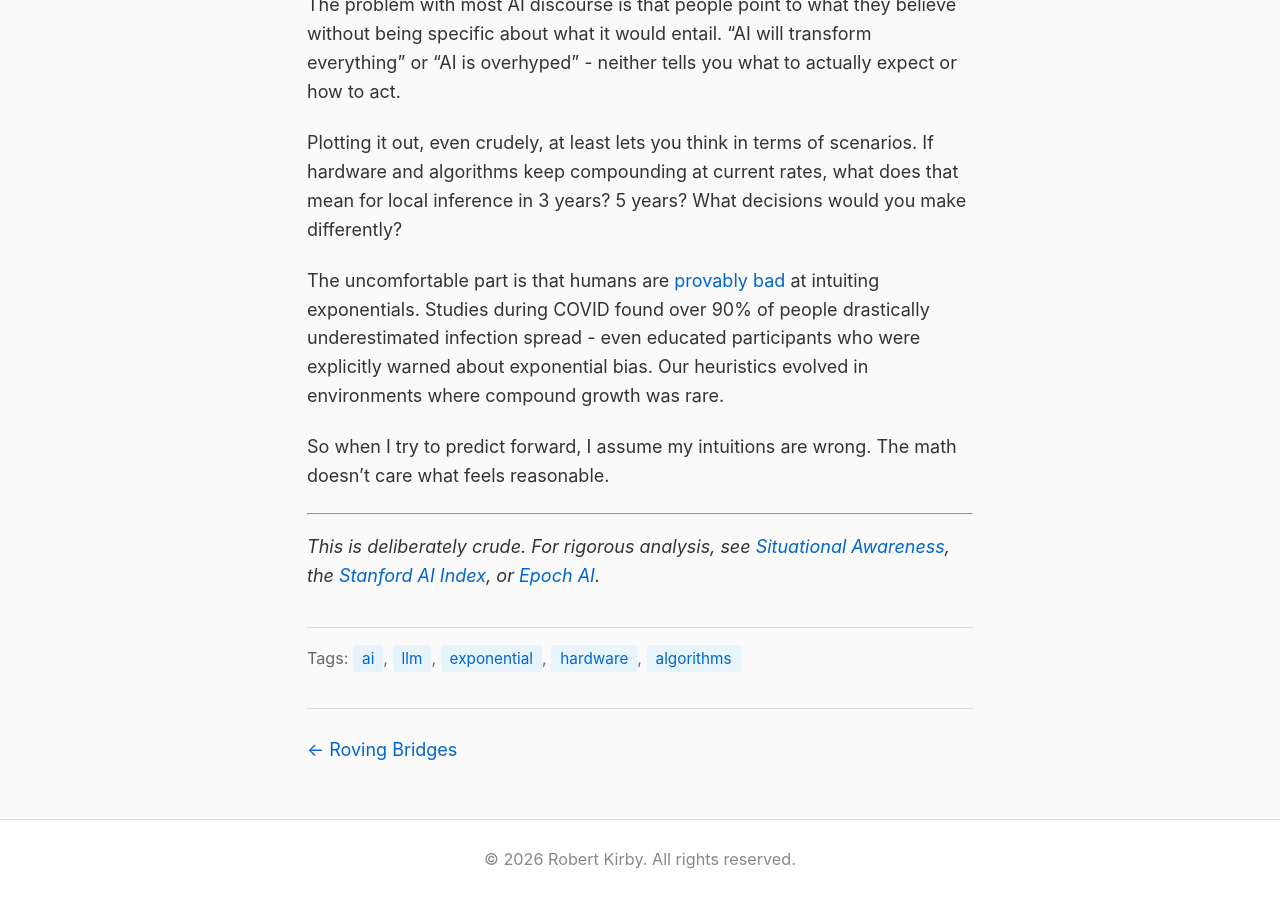
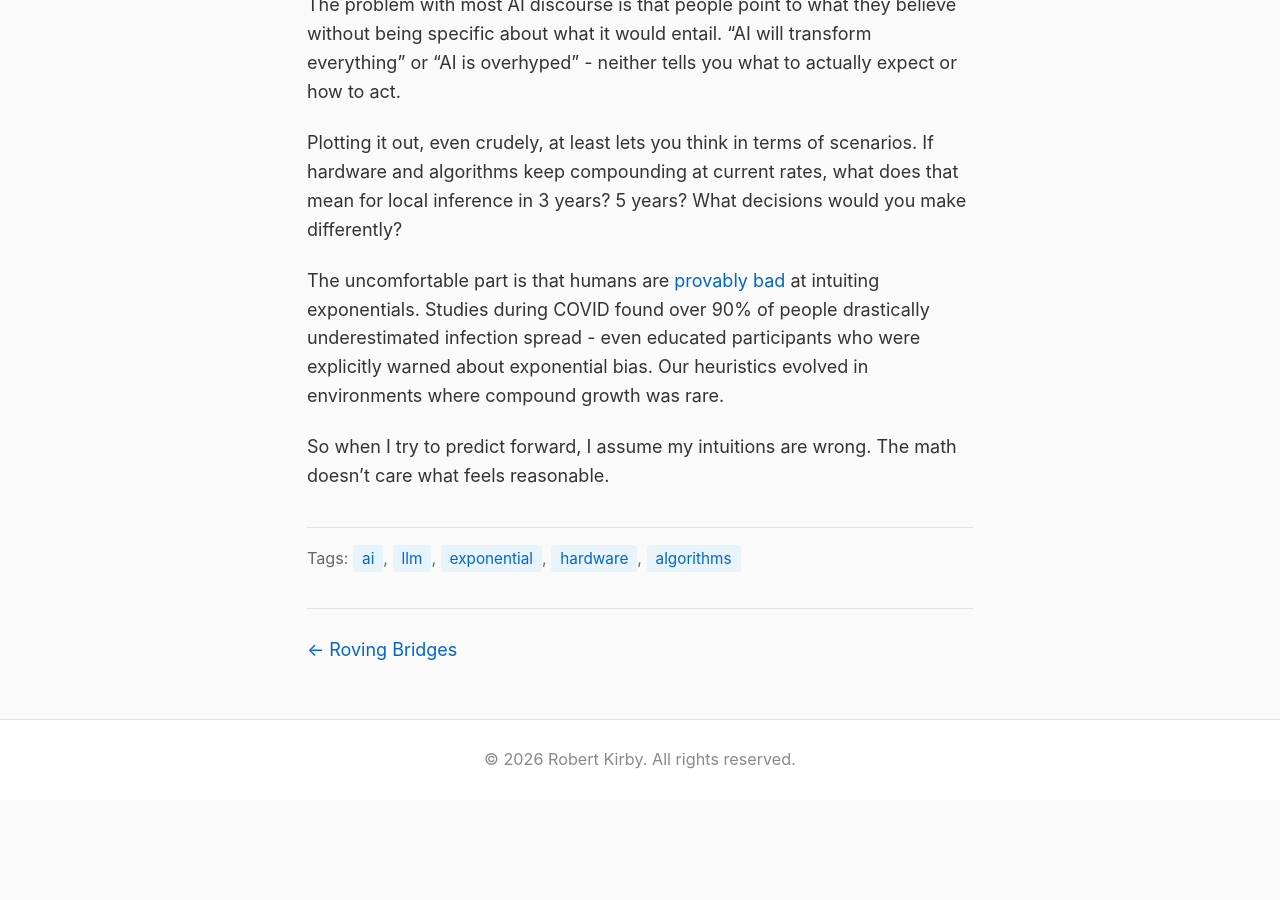
Before and after one commit to rob137/rob137.github.io, a Jekyll site: the page built from _posts/2026-01-09-rule-of-72.md, in a window 1280 px wide and 900 px high, scrolled down 2371 px. Built offline with Jekyll 4.4.1, drawn with Linux system fonts in a browser that asks for light colours; after the commit the page ends 3171 px from its top, so only the background shows below that.

Commit message:
Drop disclaimer

```diff
--- a/_posts/2026-01-09-rule-of-72.md
+++ b/_posts/2026-01-09-rule-of-72.md
@@ -49,7 +49,3 @@ Plotting it out, even crudely, at least lets you think in terms of scenarios. If
 The uncomfortable part is that humans are [provably bad](https://pmc.ncbi.nlm.nih.gov/articles/PMC8386158/) at intuiting exponentials. Studies during COVID found over 90% of people drastically underestimated infection spread - even educated participants who were explicitly warned about exponential bias. Our heuristics evolved in environments where compound growth was rare.
 
 So when I try to predict forward, I assume my intuitions are wrong. The math doesn't care what feels reasonable.
-
----
-
-*This is deliberately crude. For rigorous analysis, see [Situational Awareness](https://situational-awareness.ai/), the [Stanford AI Index](https://hai.stanford.edu/ai-index/2025-ai-index-report), or [Epoch AI](https://epoch.ai/research).*
```
